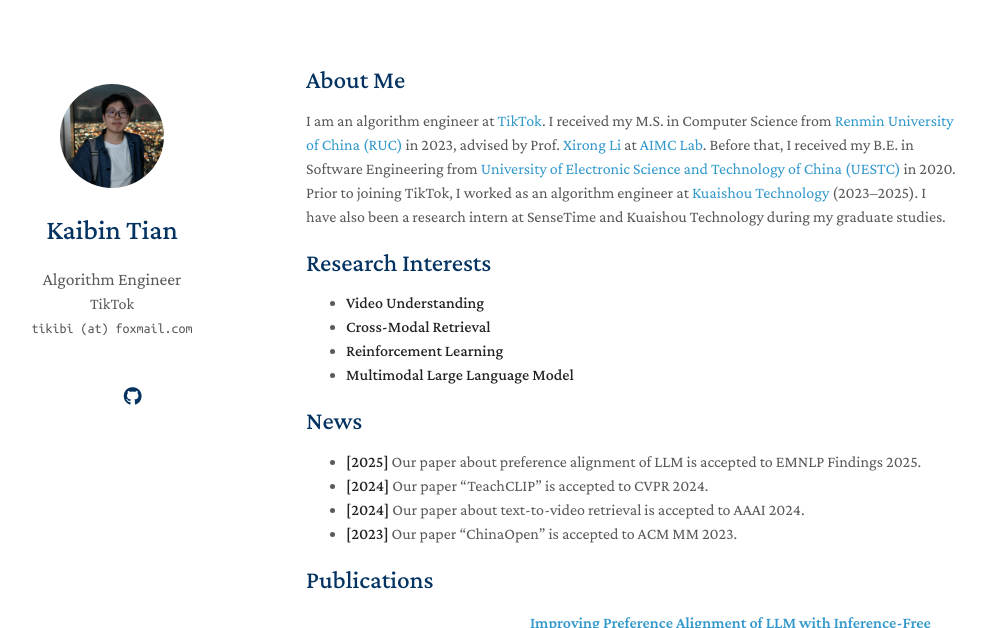
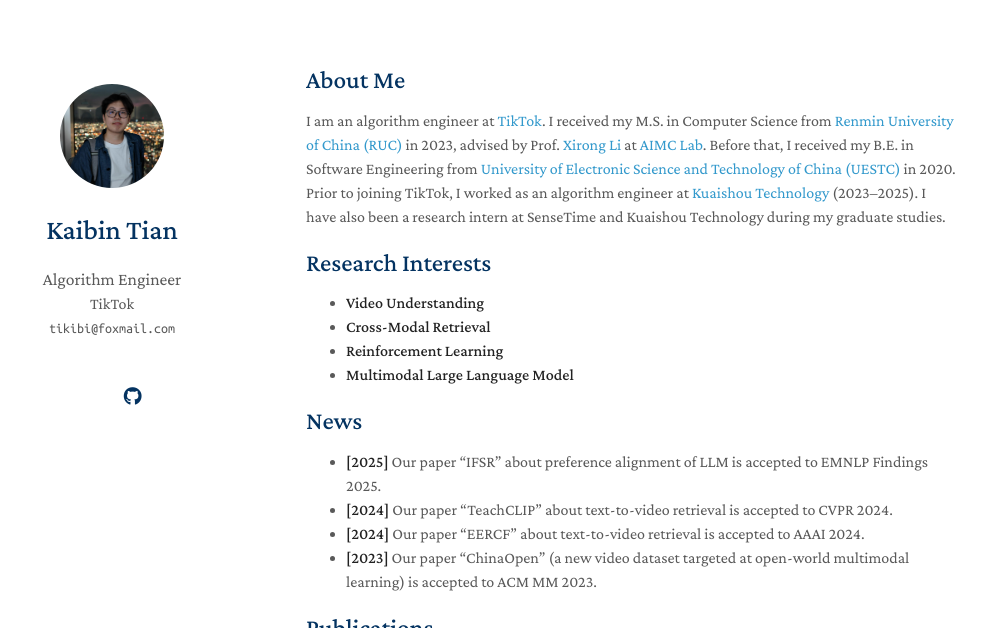
Before and after one commit to TheEighthDay/theeighthday.github.io, a Jekyll site: the page built from index.md, in a window 1280 px wide and 900 px high, cut to the strip 0-628 px from the top of the window. Shown: the whole strip, without its empty margins (164-1149 px from the left). Built offline with Jekyll 4.4.1, drawn with Linux system fonts in a browser that asks for light colours; a style sheet for code colours, icons or effects is not loaded; our own code applies the rules of GitHub Pages for plain Markdown files.

Commit message:
feat: update homepage with personal info from CV

```diff
--- a/_config.yml
+++ b/_config.yml
@@ -2,7 +2,7 @@
 title: Kaibin Tian
 position: Algorithm Engineer
 affiliation: TikTok
-email: tikibi (at) foxmail.com
+email: tikibi@foxmail.com
 
 # Search Engine Optimization (SEO)
 # The following information is used to improve the website traffic from search engines, e.g., Google.
--- a/index.md
+++ b/index.md
@@ -15,10 +15,10 @@
 
 ## News
 
-- **[2025]** Our paper about preference alignment of LLM is accepted to EMNLP Findings 2025.
-- **[2024]** Our paper "TeachCLIP" is accepted to CVPR 2024.
-- **[2024]** Our paper about text-to-video retrieval is accepted to AAAI 2024.
-- **[2023]** Our paper "ChinaOpen" is accepted to ACM MM 2023.
+- **[2025]** Our paper "IFSR" about preference alignment of LLM is accepted to EMNLP Findings 2025.
+- **[2024]** Our paper "TeachCLIP" about text-to-video retrieval is accepted to CVPR 2024.
+- **[2024]** Our paper "EERCF" about text-to-video retrieval is accepted to AAAI 2024.
+- **[2023]** Our paper "ChinaOpen" (a new video dataset targeted at open-world multimodal learning) is accepted to ACM MM 2023.
 
 {% include_relative _includes/publications.md %}
 
```
